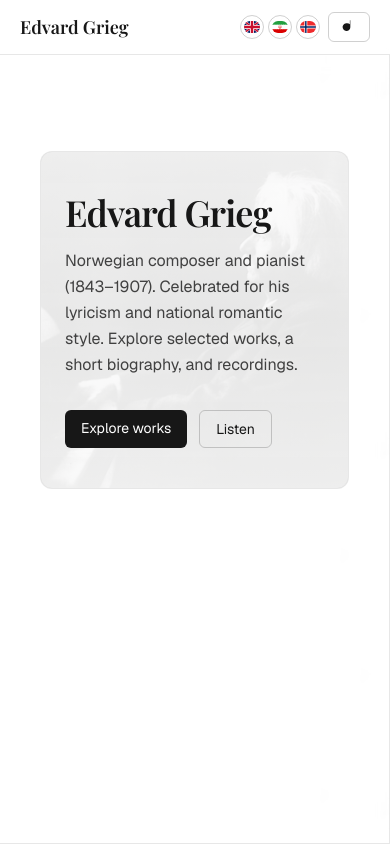
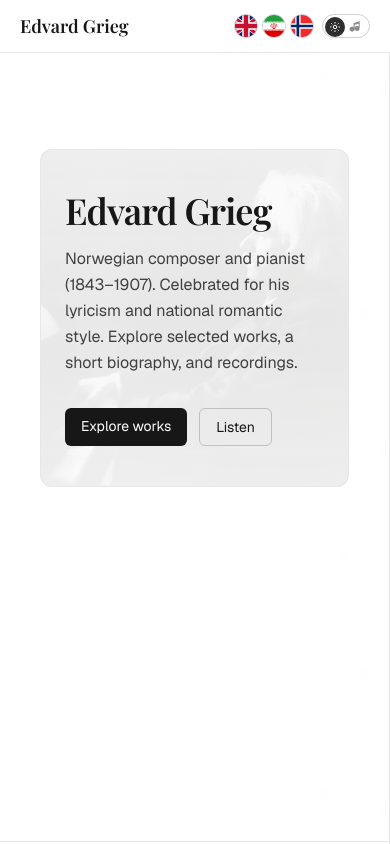
Before and after one commit to vahidtakro/grieg, a Next.js app: page /en in a window 390 px wide. Built offline with nearby package versions, Linux system fonts and the light colour scheme; a web font is replaced by a local one.

Commit message:
fix some bugs

```diff
--- a/app/[locale]/layout.tsx
+++ b/app/[locale]/layout.tsx
@@ -8,6 +8,7 @@ import RightBackdropSlider from "@/components/RightBackdropSlider";
 import PageFade from "@/components/PageFade";
 import ThemeToggle from "@/components/ThemeToggle";
 import LanguageSwitcher from "@/components/LanguageSwitcher";
+import DocumentAttributes from "@/components/DocumentAttributes";
 import "./globals.css";
 
 const geistSans = Geist({ variable: "--font-geist-sans", subsets: ["latin"] });
@@ -26,6 +27,7 @@ export default async function LocaleLayout({ children }: { children: React.React
     const messages = await getMessages();
     return (
         <NextIntlClientProvider messages={messages} locale={locale}>
+            <DocumentAttributes initialLocale={locale} />
             <div className={`${geistSans.variable} ${geistMono.variable} ${playfair.variable} antialiased h-dvh overflow-hidden md:grid md:grid-cols-[260px_1fr]`}>
                 <Sidebar />
 
--- a/app/globals.css
+++ b/app/globals.css
@@ -94,6 +94,19 @@ body {
   .right-slider { display: none; }
 }
 
+/* RTL: anchor backdrop after a right-side sidebar */
+html[dir="rtl"] .right-slider {
+  left: 0;
+  right: 260px;
+  width: auto;
+}
+
+/* Mirror backdrop images in RTL */
+html[dir="rtl"] .right-slider img {
+  transform: scaleX(-1);
+  transform-origin: center center;
+}
+
 /* page fade transitions */
 @keyframes fadeIn {
   from { opacity: 0; transform: translateY(4px); }
@@ -118,3 +131,50 @@ body {
 .prose li { margin: 0.25rem 0; }
 .prose blockquote { border-left: 3px solid var(--foreground); padding-left: 0.75rem; margin: 1rem 0; opacity: 0.8; }
 .prose img { max-width: 100%; height: auto; border-radius: 0.375rem; }
+
+/* Farsi (fa) font and RTL live switch without reload */
+@font-face {
+  font-family: "Sahel FD";
+  src: url("/fonts/sahel/Sahel-FD.woff2") format("woff2"),
+       url("/fonts/sahel/Sahel-FD.woff") format("woff"),
+       url("/fonts/sahel/Sahel-FD.ttf") format("truetype"),
+       url("/fonts/sahel/Sahel-FD.eot");
+  font-weight: 400;
+  font-style: normal;
+  font-display: swap;
+}
+@font-face {
+  font-family: "Sahel FD";
+  src: url("/fonts/sahel/Sahel-Bold-FD.woff2") format("woff2"),
+       url("/fonts/sahel/Sahel-Bold-FD.woff") format("woff"),
+       url("/fonts/sahel/Sahel-Bold-FD.ttf") format("truetype"),
+       url("/fonts/sahel/Sahel-Bold-FD.eot");
+  font-weight: 700;
+  font-style: normal;
+  font-display: swap;
+}
+@font-face {
+  font-family: "Sahel FD";
+  src: url("/fonts/sahel/Sahel-Black-FD.woff2") format("woff2"),
+       url("/fonts/sahel/Sahel-Black-FD.woff") format("woff"),
+       url("/fonts/sahel/Sahel-Black-FD.ttf") format("truetype"),
+       url("/fonts/sahel/Sahel-Black-FD.eot");
+  font-weight: 900;
+  font-style: normal;
+  font-display: swap;
+}
+
+/* Switch base fonts when locale changes */
+html[data-locale="fa"] body {
+  font-family: "Sahel FD", var(--font-geist-sans), system-ui, -apple-system, Segoe UI,
+    Roboto, Ubuntu, Cantarell, Noto Sans, sans-serif;
+}
+html[data-locale="fa"] .hero-title {
+  font-family: "Sahel FD", var(--font-display);
+}
+
+/* Ensure direction flips immediately for logical properties */
+html[dir="rtl"] .container-padded {
+  padding-left: clamp(1rem, 4vw, 2.5rem);
+  padding-right: clamp(1rem, 4vw, 2.5rem);
+}
--- /dev/null
+++ b/components/DocumentAttributes.tsx
@@ -0,0 +1,29 @@
+"use client";
+
+import { useEffect } from "react";
+import { useLocale } from "next-intl";
+
+type DocumentAttributesProps = {
+  initialLocale?: string;
+};
+
+export default function DocumentAttributes({ initialLocale }: DocumentAttributesProps) {
+  const runtimeLocale = useLocale();
+  const locale = initialLocale || runtimeLocale;
+  const isRTL = locale === "fa";
+
+  useEffect(() => {
+    const html = document.documentElement;
+    if (!html) return;
+
+    // Update lang and dir
+    if (html.lang !== locale) html.lang = locale;
+    const desiredDir = isRTL ? "rtl" : "ltr";
+    if (html.getAttribute("dir") !== desiredDir) html.setAttribute("dir", desiredDir);
+
+    // Mark current locale for CSS overrides (fonts, etc.)
+    html.setAttribute("data-locale", locale);
+  }, [locale, isRTL]);
+
+  return null;
+}
--- a/components/LanguageSwitcher.tsx
+++ b/components/LanguageSwitcher.tsx
@@ -21,27 +21,27 @@ export default function LanguageSwitcher() {
 		<div className="inline-flex items-center gap-1">
 			<Link
 				href={replaceLocaleInPath(pathname, "en")}
-				className="inline-flex items-center justify-center w-6 h-6 rounded-full border border-foreground/20 hover:bg-foreground/5"
+				className="relative w-6 h-6 rounded-full overflow-hidden border border-foreground/20 hover:bg-foreground/5"
 				aria-label="English"
 				prefetch={false}
 			>
-				<Image src="/flags/gb.svg" alt="English" width={16} height={16} className="rounded-full" />
+				<Image src="/flags/gb.svg" alt="English" fill sizes="24px" className="object-cover" />
 			</Link>
 			<Link
 				href={replaceLocaleInPath(pathname, "fa")}
-				className="inline-flex items-center justify-center w-6 h-6 rounded-full border border-foreground/20 hover:bg-foreground/5"
+				className="relative w-6 h-6 rounded-full overflow-hidden border border-foreground/20 hover:bg-foreground/5"
 				aria-label="فارسی"
 				prefetch={false}
 			>
-				<Image src="/flags/ir.svg" alt="فارسی" width={16} height={16} className="rounded-full" />
+				<Image src="/flags/ir.svg" alt="فارسی" fill sizes="24px" className="object-cover" />
 			</Link>
 			<Link
 				href={replaceLocaleInPath(pathname, "no")}
-				className="inline-flex items-center justify-center w-6 h-6 rounded-full border border-foreground/20 hover:bg-foreground/5"
+				className="relative w-6 h-6 rounded-full overflow-hidden border border-foreground/20 hover:bg-foreground/5"
 				aria-label="Norsk"
 				prefetch={false}
 			>
-				<Image src="/flags/no.svg" alt="Norsk" width={16} height={16} className="rounded-full" />
+				<Image src="/flags/no.svg" alt="Norsk" fill sizes="24px" className="object-cover" />
 			</Link>
 		</div>
 	);
--- a/components/ThemeToggle.tsx
+++ b/components/ThemeToggle.tsx
@@ -23,25 +23,65 @@ export default function ThemeToggle() {
     setMounted(true);
   }, []);
 
+  const isDark = theme === "dark";
+
   return (
     <button
       type="button"
-      className="inline-flex items-center gap-2 rounded-md border border-foreground/20 px-3 py-1.5 text-sm hover:bg-foreground/5"
+      className="relative inline-flex items-center w-12 h-6 rounded-full border border-foreground/20 hover:bg-foreground/5 transition-colors"
       aria-label="Toggle theme"
-      onClick={() => setTheme(theme === "light" ? "dark" : "light")}
+      aria-pressed={isDark}
+      onClick={() => setTheme(isDark ? "light" : "dark")}
     >
-      <span aria-hidden suppressHydrationWarning className="inline-block w-4 h-4">
+      {/* Track icons (for context) */}
+      <span aria-hidden className="absolute left-1 top-1 w-4 h-4 opacity-70 text-foreground/70">
         {mounted ? (
-          theme === "light" ? (
-            <svg viewBox="0 0 24 24" fill="currentColor"><path d="M14 2v10.2A5.8 5.8 0 1 1 9.2 6.4c1.7 0 3.1.7 4.1 1.6V2h.7z"/></svg>
+          // Sun icon (light)
+          <svg viewBox="0 0 24 24" width="16" height="16" fill="none" stroke="currentColor" strokeWidth="1.6">
+            <circle cx="12" cy="12" r="3.5"/>
+            <path d="M12 2v3M12 19v3M4.6 4.6l2.1 2.1M17.3 17.3l2.1 2.1M2 12h3M19 12h3M4.6 19.4l2.1-2.1M17.3 6.7l2.1-2.1"/>
+          </svg>
+        ) : (
+          <svg viewBox="0 0 24 24" width="16" height="16" fill="none" stroke="currentColor" strokeWidth="1.6"><circle cx="12" cy="12" r="3.5"/></svg>
+        )}
+      </span>
+      <span aria-hidden className="absolute right-1 top-1 w-4 h-4 opacity-70 text-foreground/70">
+        {mounted ? (
+          // Eighth note (music) for dark
+          <svg viewBox="0 0 24 24" width="16" height="16" fill="currentColor">
+            <path d="M16 3v11.2a3.8 3.8 0 1 1-1.6-3.1V7.2l-6 1.5v6.5a3.8 3.8 0 1 1-1.6-3.1V6.4L16 3z"/>
+          </svg>
+        ) : (
+          <svg viewBox="0 0 24 24" width="16" height="16" fill="currentColor"><circle cx="12" cy="12" r="2"/></svg>
+        )}
+      </span>
+
+      {/* Thumb */}
+      <span
+        aria-hidden
+        className={
+          "absolute top-[2px] w-5 h-5 rounded-full bg-foreground/90 text-background grid place-items-center transition-transform " +
+          (isDark ? "translate-x-[22px]" : "translate-x-[2px]")
+        }
+      >
+        {mounted ? (
+          isDark ? (
+            // Music note inside the knob in dark
+            <svg viewBox="0 0 24 24" width="12" height="12" fill="currentColor">
+              <path d="M16 3v11.2a3.8 3.8 0 1 1-1.6-3.1V7.2l-6 1.5v6.5a3.8 3.8 0 1 1-1.6-3.1V6.4L16 3z"/>
+            </svg>
           ) : (
-            <svg viewBox="0 0 24 24" fill="none" stroke="currentColor" strokeWidth="1.6"><circle cx="12" cy="12" r="4.2"/><path d="M12 2v3M12 19v3M4.6 4.6l2.1 2.1M17.3 17.3l2.1 2.1M2 12h3M19 12h3M4.6 19.4l2.1-2.1M17.3 6.7l2.1-2.1"/></svg>
+            // Sun inside the knob in light
+            <svg viewBox="0 0 24 24" width="12" height="12" fill="none" stroke="currentColor" strokeWidth="2">
+              <circle cx="12" cy="12" r="3.5"/>
+              <path d="M12 2v3M12 19v3M4.6 4.6l2.1 2.1M17.3 17.3l2.1 2.1M2 12h3M19 12h3M4.6 19.4l2.1-2.1M17.3 6.7l2.1-2.1"/>
+            </svg>
           )
         ) : (
-          // SSR placeholder to avoid hydration mismatch
-          <svg viewBox="0 0 24 24" fill="none" stroke="currentColor" strokeWidth="1.6"><circle cx="12" cy="12" r="4.2"/></svg>
+          <svg viewBox="0 0 24 24" width="12" height="12" fill="currentColor"><circle cx="12" cy="12" r="3"/></svg>
         )}
       </span>
+
       <span className="sr-only">Toggle theme</span>
     </button>
   );
```
